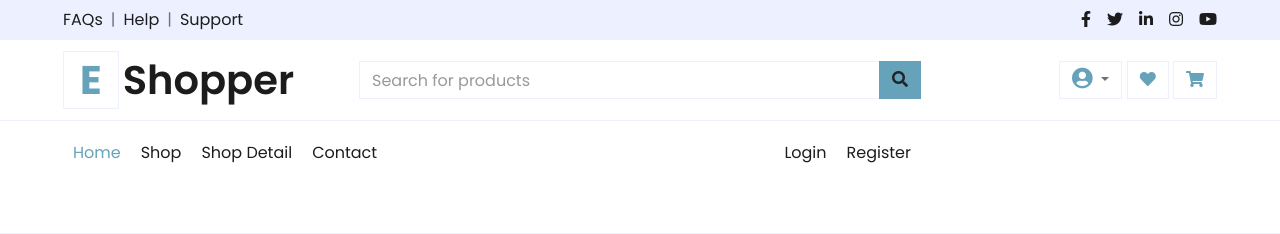
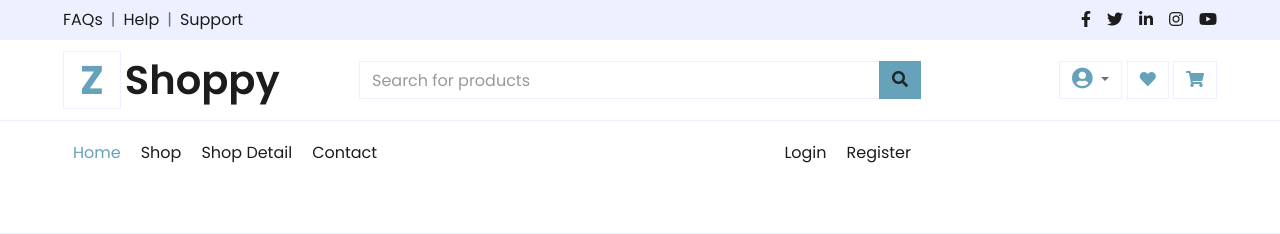
Before and after one commit to Akashanil-2000/Zshoppy, a Django app: template templates/detail.html in a window 1280 px wide. Shown: the top 234 px of the page. Run offline with Django 4.2, Linux system fonts and the light colour scheme; the template is opened without the code that fills it, so the values that code supplies are empty; some libraries are stand-ins or nearby versions.

Commit message:
new changes

```diff
--- a/templates/detail.html
+++ b/templates/detail.html
@@ -71,7 +71,7 @@
         <div class="row align-items-center py-3 px-xl-5">
             <div class="col-lg-3 d-none d-lg-block">
                 <a href="{% url 'home' %}" class="text-decoration-none">
-                    <h1 class="m-0 display-5 font-weight-semi-bold"><span class="text-primary font-weight-bold border px-3 mr-1">E</span>Shopper</h1>
+                    <h1 class="m-0 display-5 font-weight-semi-bold"><span class="text-primary font-weight-bold border px-3 mr-1">Z</span>Shoppy</h1>
                 </a>
             </div>
             <div class="col-lg-6 col-6 text-left">
```
